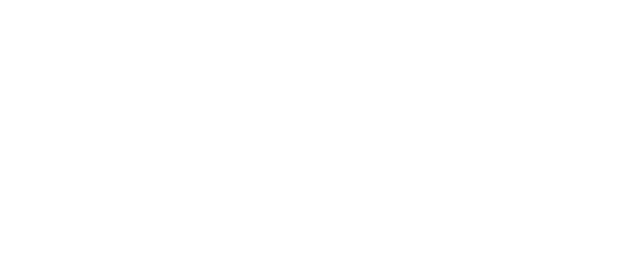
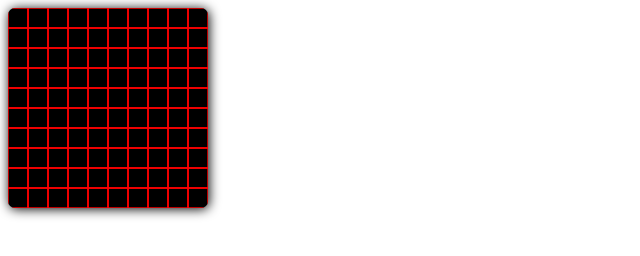
Before and after one commit to nocivescience/Maze, a plain HTML site: page index.html in a window 1280 px wide. Shown: the whole page, without its empty margins (0-640 px from the left). Drawn offline with Linux system fonts and the light colour scheme.

Commit message:
dibujadas todas líneas en el tablero

```diff
--- a/index.html
+++ b/index.html
@@ -1,11 +1,97 @@
 <!DOCTYPE html>
 <html lang="en">
+
 <head>
     <meta charset="UTF-8">
     <meta name="viewport" content="width=device-width, initial-scale=1.0">
     <title>Document</title>
 </head>
+<style>
+    .game {
+        background-color: black;
+        border-radius: 7px;
+        box-shadow: 1px 1px 12px black;
+    }
+</style>
+
 <body>
+    <canvas class="game"></canvas>
+    <script>
+        const gameEl = document.querySelector('.game');
+        const ctx = gameEl.getContext('2d');
+        const cols = 10;
+        const rows = 10;
+        const w = 20;
+        gameEl.width = w * 10;
+        gameEl.height = w * 10;
+        class Tablero {
+            constructor() {
 
+            };
+            setup() {
+                for (let i = 0; i < cols; i++) {
+                    const grid = [];
+                    for (let j = 0; j < rows; j++) {
+                        const cell =new Cell(i*w, j*w);
+                        cell.draw();
+                    }
+                }
+            }
+        }
+        class Cell {
+            constructor(x, y) {
+                this.x = x;
+                this.y = y;
+                this.walls = {
+                    top: true,
+                    bottom: true,
+                    left: true,
+                    right: true,
+                };
+                this.visited = true;
+            };
+            draw() {
+                this.drawTop(),
+                    this.drawBottom();
+                this.drawLeft();
+                this.drawRight();
+            };
+            drawTop() {
+                ctx.beginPath();
+                ctx.strokeStyle = 'red';
+                ctx.moveTo(this.x, this.y);
+                ctx.lineTo(this.x + w, this.y);
+                ctx.closePath();
+                ctx.stroke();
+            };
+            drawBottom() {
+                ctx.beginPath();
+                ctx.strokeStyle = 'red';
+                ctx.moveTo(this.x, this.y + w);
+                ctx.lineTo(this.x + w, this.y + w);
+                ctx.closePath();
+                ctx.stroke();
+            };
+            drawLeft() {
+                ctx.beginPath();
+                ctx.strokeStyle = 'red';
+                ctx.moveTo(this.x, this.y);
+                ctx.lineTo(this.x, this.y + w);
+                ctx.closePath();
+                ctx.stroke();
+            };
+            drawRight() {
+                ctx.beginPath();
+                ctx.strokeStyle = 'red';
+                ctx.moveTo(this.x + w, this.y);
+                ctx.lineTo(this.x + w, this.y + w);
+                ctx.closePath();
+                ctx.stroke();
+            };
+        };
+        const tablero = new Tablero();
+        tablero.setup();
+    </script>
 </body>
+
 </html>
```
Also changed, not shown: practicas/pracitca2.html (+11 -0 lines).
